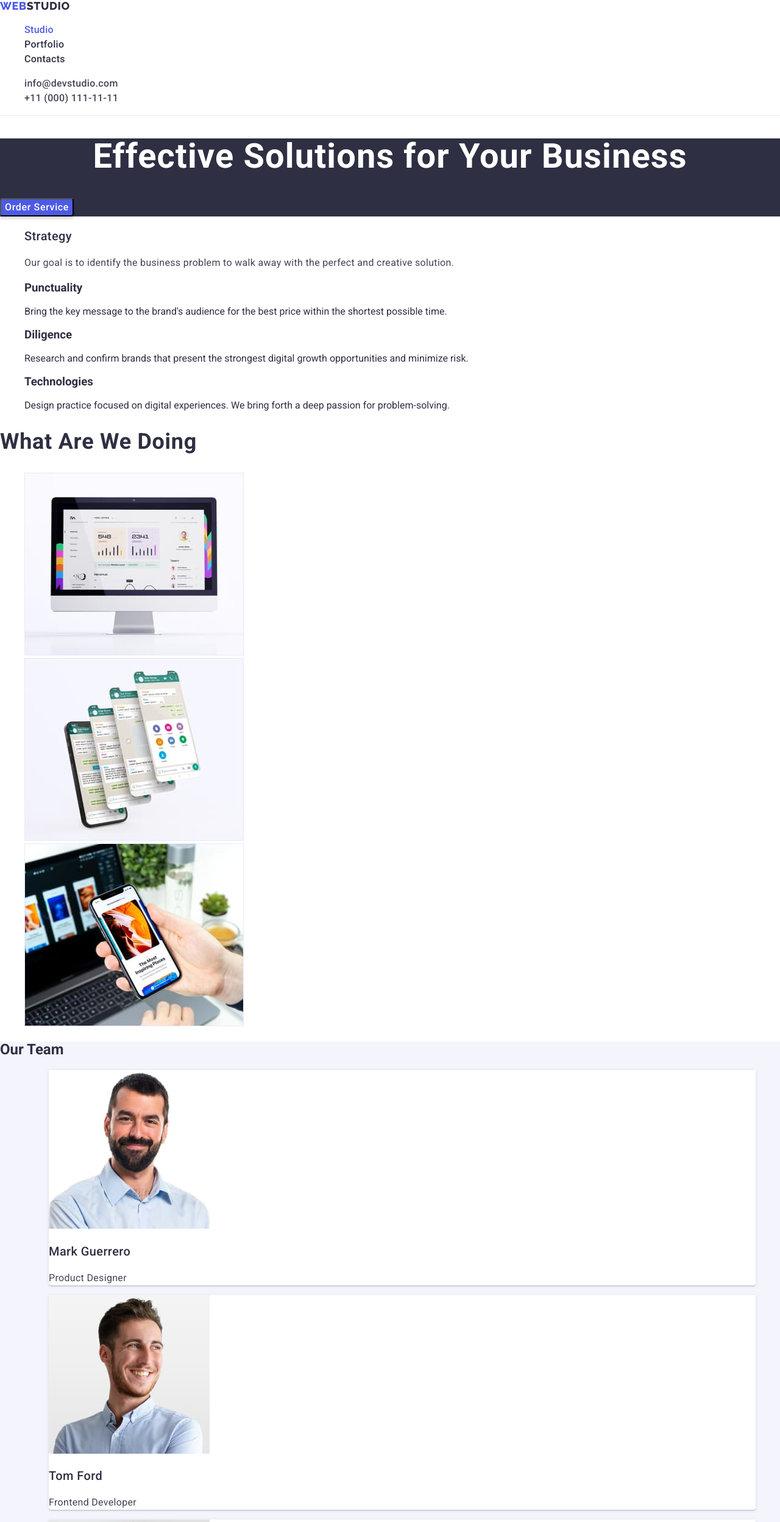
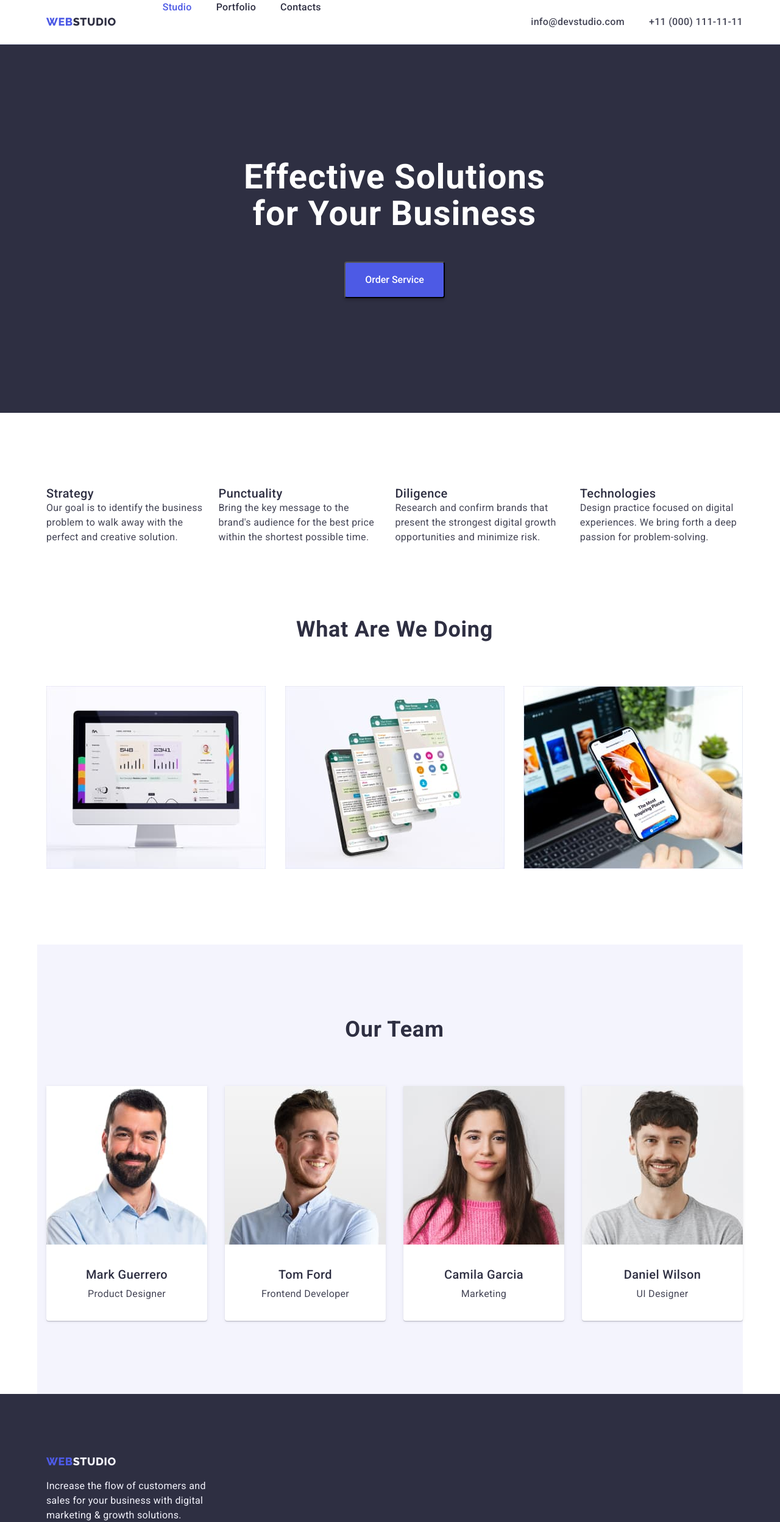
Before and after one commit to gorniakewa300/goit-markup-hw-03-1, a plain HTML site: page index.html in a window 1280 px wide. Shown: the top 2496 px of the page at 61% size. Drawn offline with nearby package versions, Linux system fonts and the light colour scheme.

Commit message:
added flex

```diff
--- a/css/style.css
+++ b/css/style.css
@@ -13,17 +13,30 @@ body {
   color: #2e2f42;
 }
 menu,
-ul {
+ul,
+p,
+h1,
+h2,
+h3,
+h4 {
   list-style-type: none;
+  margin: 0;
+  padding: 0;
+  border: 0;
 }
 
-/*header styles*/
+.container {
+  max-width: 1158px;
+  padding-left: 15px;
+  padding-left: 15px;
+  margin: auto;
+}
 .bg-header {
   background-color: var(--white);
   border-bottom: 1px solid var(--cornflower);
 }
 
-.logo-header {
+.logo-company {
   text-decoration: inherit;
   color: var(--brand-color);
   font-family: "Raleway";
@@ -33,12 +46,19 @@ ul {
   line-height: 1.16;
   letter-spacing: 0.54px;
   text-transform: uppercase;
+  display: flex;
+  flex-wrap: wrap;
+  justify-content: flex-start;
+  align-items: center;
+  margin-right: 76px;
 }
-.logo-header:hover {
-  color: none;
+.logo-web-lightbg {
+  color: var(--iris);
 }
-.logo-web {
-  color: var(--iris);
+.header-wrapper {
+  display: flex;
+  flex-wrap: wrap;
+  height: 72px;
 }
 .links {
   text-decoration: inherit;
@@ -61,9 +81,32 @@ ul {
 .contact-list {
   color: var(--slate);
 }
-/*main styles*/
+.nav-links {
+  display: flex;
+  flex-wrap: wrap;
+  justify-content: flex-start;
+  align-items: center;
+  gap: 40px;
+}
+
+.contact-list {
+  display: flex;
+  flex-wrap: wrap;
+  margin-left: auto;
+  align-items: center;
+  gap: 40px;
+}
+
+.main-title-bg {
+  background: var(--brand-color);
+}
 .title {
-  background: var(--brand-color);
+  display: flex;
+  flex-wrap: wrap;
+  flex-direction: column;
+  align-content: center;
+  padding-top: 188px;
+  padding-bottom: 188px;
 }
 .title-1-studio {
   color: var(--white);
@@ -74,33 +117,54 @@ ul {
   line-height: 1.07;
   letter-spacing: 1.12px;
   text-align: center;
+  max-width: 496px;
 }
+
 .btn-order {
+  display: flex;
+  align-self: center;
   color: var(--white);
   font-family: "Roboto";
   font-size: 16px;
-  font-style: normal;
   font-weight: 500;
   line-height: 1.5;
-  letter-spacing: 0.64px;
+  letter-spacing: 0.32;
   border-radius: 4px;
   background-color: var(--iris);
   box-shadow: 0px 4px 4px 0px rgba(0, 0, 0, 0.15);
+  margin-top: 48px;
+  padding: 16px 32px;
   cursor: pointer;
 }
-.feature-list {
+.btn-order:hover,
+.btn-order:focus {
+  background-color: var(--cloud);
+  color: var(--iris);
+}
+.features-list {
   background-color: var(--white);
+  padding-top: 120px;
+  gap: 24px;
 }
-.feature-title {
+.features-list,
+.feature-title p {
+  display: flex;
+  justify-content: space-around;
+}
+.features p {
+  padding-top: 8px;
+  max-width: 264px;
+  letter-spacing: 0.2px;
+}
+.feature-title h3 {
   color: var(--navyblue);
   font-family: "Roboto";
   font-size: 20px;
-  font-style: normal;
   font-weight: 500;
   line-height: 1.2;
   letter-spacing: 0.4px;
 }
-.feature-text {
+.description {
   color: var(--slate);
   font-family: "Roboto";
   font-size: 16px;
@@ -109,7 +173,12 @@ ul {
   line-height: 1.5;
   letter-spacing: 0.32px;
 }
-.section-2-title {
+.section-2,
+.section-3 {
+  padding-top: 120px;
+  padding-bottom: 120px;
+}
+.titles {
   color: var(--brand-color);
   font-family: "Roboto";
   font-size: 36px;
@@ -118,18 +187,38 @@ ul {
   line-height: 1.11;
   letter-spacing: 0.72px;
   text-transform: capitalize;
+  text-align: center;
+  margin-bottom: 72px;
 }
+.capabilities {
+  display: flex;
+  flex-wrap: wrap;
+  justify-content: space-between;
+  margin: 0;
+  row-gap: 24px;
+}
+
 .section-3 {
   background-color: var(--cloud);
 }
-.person-card {
+.team {
+  display: flex;
+  flex-wrap: wrap;
+  justify-content: space-between;
+  text-align: center;
+  row-gap: 24px;
+}
+
+.team figure {
   border-radius: 0px 0px 4px 4px;
   background-color: var(--white);
   box-shadow: 0px 2px 1px 0px rgba(46, 47, 66, 0.08),
     0px 1px 1px 0px rgba(46, 47, 66, 0.16),
     0px 1px 6px 0px rgba(46, 47, 66, 0.08);
+  margin: 0;
 }
-.person {
+
+.team figure {
   color: var(--brand-color);
   font-family: "Roboto";
   font-size: 20px;
@@ -138,21 +227,42 @@ ul {
   line-height: 1.2;
   letter-spacing: 0.4px;
 }
-.profession {
-  color: var(--slate);
-  font-family: "Roboto";
+.team figcaption {
+  padding-top: 32px;
+  padding-bottom: 32px;
+}
+.team-person {
+  padding-bottom: 8px;
+  font-size: 20px;
+  font-weight: 500;
+  line-height: 1.2;
+}
+
+.bg-footer {
+  background-color: var(--brand-color);
+  padding-left: 0;
+  padding-right: 0;
+}
+.footer-wrapper {
+  display: flex;
+  flex-direction: column;
+  justify-content: center;
+  min-height: 312px;
+}
+.footer-text {
+  color: var(--cloud);
+  font-family: Roboto;
   font-size: 16px;
   font-style: normal;
   font-weight: 400;
   line-height: 1.5;
   letter-spacing: 0.32px;
+  max-width: 264px;
+  margin-top: 17.5px;
 }
-/*footer styles*/
-.bg-footer {
-  background-color: var(--brand-color);
-}
-.logo-web-footer {
-  color: var(--white);
+
+.logo-company-footer {
+  color: var(--iris);
   font-family: "Raleway";
   font-size: 18px;
   font-style: normal;
@@ -162,19 +272,12 @@ ul {
   text-transform: uppercase;
   text-decoration: none;
 }
-.footer-text {
+.logo-company-footer span {
   color: var(--cloud);
-  font-family: Roboto;
-  font-size: 16px;
-  font-style: normal;
-  font-weight: 400;
-  line-height: 1.5;
-  letter-spacing: 0.32px;
 }
-/*portfolio styles-main*/
+
 .btn {
   color: var(--iris);
-  text-align: center;
   font-family: "Roboto";
   font-size: 16px;
   font-style: normal;
@@ -185,12 +288,43 @@ ul {
   border: 1px solid var(--cornflower);
   background-color: var(--cloud);
   cursor: pointer;
+  text-align: center;
+  padding: 12px 24px;
 }
 .btn:hover,
 .btn:focus {
   color: var(--white);
   background-color: var(--ocean);
 }
+.filter-buttons {
+  display: flex;
+  flex-wrap: wrap;
+  align-items: flex-start;
+  justify-content: center;
+  gap: 24px;
+  padding-top: 96px;
+  padding-bottom: 72px;
+}
+.cards {
+  display: flex;
+  flex-wrap: wrap;
+  justify-content: space-between;
+  text-align: left;
+  flex-shrink: 0;
+  margin: 0;
+  row-gap: 40px;
+  margin-bottom: 120px;
+}
+.cards figure {
+  margin: 0;
+}
+.cards figcaption {
+  padding: 32px 16px;
+  border-bottom: 1px solid var(--cornflower);
+  border-left: 1px solid var(--cornflower);
+  border-right: 1px solid var(--cornflower);
+}
+
 .project {
   color: var(--brand-color);
   font-family: "Roboto";
@@ -206,10 +340,6 @@ ul {
   font-size: 16px;
   font-style: normal;
   font-weight: 400;
-  line-height: 24px; /* 150% */
+  line-height: 1.5;
   letter-spacing: 0.32px;
 }
-.project-card {
-  border: 1px solid var(--cornflower);
-  background: var(--white);
-}
--- a/index.html
+++ b/index.html
@@ -21,23 +21,23 @@
   </head>
   <body>
     <header class="bg-header">
-      <div class="logo">
-        <a href="#" class="logo-header"
-          ><span class="logo-web">Web</span>Studio</a
+      <div class="container header-wrapper">
+        <a href="#" class="logo-company"
+          ><span class="logo-web-lightbg">Web</span>Studio</a
         >
-      </div>
-      <nav class="menu-nav">
-        <menu>
-          <li class="nav">
+        <nav>
+          <menu class="nav-links">
+            <li>
               <a class="links link-html" href="index.html">Studio</a>
             </li>
-          <li class="nav">
+            <li>
               <a class="links" href="portfolio.html">Portfolio</a>
             </li>
-          <li class="nav"><a class="links" href="#contacts">Contacts</a></li>
+            <li>
+              <a class="links" href="#contacts">Contacts</a>
+            </li>
           </menu>
         </nav>
-      <div>
         <ul class="contact-list">
           <li>
             <a class="links" href="mailto:info@devstudio.com"
@@ -51,45 +51,48 @@
       </div>
     </header>
     <main>
-      <div class="title">
+      <section class="main-title-bg">
+        <div class="container title">
           <h1 class="title-1-studio">Effective Solutions for Your Business</h1>
-        <button type="button" class="btn-order">Order Service</button>
+          <button class="btn-order" type="button">Order Service</button>
         </div>
-      <section class="section-1">
-        <ul class="feature-list">
-          <li>
-            <h3 class="feature-title">Strategy</h3>
-            <p class="feature-text">
+      </section>
+      <div>
+        <ul class="container features-list">
+          <li class="feature-title">
+            <h3>Strategy</h3>
+            <p class="description">
               Our goal is to identify the business problem to walk away with the
               perfect and creative solution.
             </p>
           </li>
-          <li>
-            <h3 class="feature">Punctuality</h3>
-            <p>
+          <li class="feature-title">
+            <h3>Punctuality</h3>
+            <p class="description">
               Bring the key message to the brand's audience for the best price
               within the shortest possible time.
             </p>
           </li>
-          <li>
-            <h3 class="feature">Diligence</h3>
-            <p>
+          <li class="feature-title">
+            <h3>Diligence</h3>
+            <p class="description">
               Research and confirm brands that present the strongest digital
               growth opportunities and minimize risk.
             </p>
           </li>
-          <li>
-            <h3 class="feature">Technologies</h3>
-            <p>
+          <li class="feature-title">
+            <h3>Technologies</h3>
+            <p class="description">
               Design practice focused on digital experiences. We bring forth a
               deep passion for problem-solving.
             </p>
           </li>
         </ul>
-      </section>
-      <section class="section-2">
-        <h2 class="section-2-title">What are we doing</h2>
-        <ul>
+      </div>
+      <section>
+        <div class="container section-2">
+          <h2 class="titles">What are we doing</h2>
+          <ul class="capabilities">
             <li>
               <img
                 src="image/what-are-we-doing/img-1.jpg"
@@ -115,12 +118,14 @@
               />
             </li>
           </ul>
+        </div>
       </section>
-      <section class="section-3">
-        <h2>Our Team</h2>
-        <ul>
+      <section>
+        <div class="container section-3">
+          <h2 class="titles">Our Team</h2>
+          <ul class="team">
             <li>
-            <figure class="person-card">
+              <figure>
                 <img
                   src="image/our-team/img-1.jpg"
                   alt="Mark Guerrero.Product Designer"
@@ -128,13 +133,13 @@
                   height="260"
                 />
                 <figcaption>
-                <p class="person">Mark Guerrero</p>
-                <p class="profession">Product Designer</p>
+                  <p class="team-person">Mark Guerrero</p>
+                  <p class="description">Product Designer</p>
                 </figcaption>
               </figure>
             </li>
             <li>
-            <figure class="person-card">
+              <figure>
                 <img
                   src="image/our-team/img-2.jpg"
                   alt="Tom Ford.Frontend Developer"
@@ -142,13 +147,13 @@
                   height="260"
                 />
                 <figcaption>
-                <p class="person">Tom Ford</p>
-                <p class="profession">Frontend Developer</p>
+                  <p class="team-person">Tom Ford</p>
+                  <p class="description">Frontend Developer</p>
                 </figcaption>
               </figure>
             </li>
             <li>
-            <figure class="person-card">
+              <figure>
                 <img
                   src="image/our-team/img-3.jpg"
                   alt="Camila Garcia.Marketing"
@@ -156,13 +161,13 @@
                   height="260"
                 />
                 <figcaption>
-                <p class="person">Camila Garcia</p>
-                <p class="profession">Marketing</p>
+                  <p class="team-person">Camila Garcia</p>
+                  <p class="description">Marketing</p>
                 </figcaption>
               </figure>
             </li>
             <li>
-            <figure class="person-card">
+              <figure>
                 <img
                   src="image/our-team/img-4.jpg"
                   alt="Daniel Wilson.UI Designer"
@@ -170,24 +175,27 @@
                   height="260"
                 />
                 <figcaption>
-                <p class="person">Daniel Wilson</p>
-                <p class="profession">UI Designer</p>
+                  <p class="team-person">Daniel Wilson</p>
+                  <p class="description">UI Designer</p>
                 </figcaption>
               </figure>
             </li>
           </ul>
+        </div>
       </section>
     </main>
-    <footer class="bg-footer">
-      <div>
-        <a class="logo-web-footer" href="#"
-          ><span class="logo-web">WEB</span>STUDIO</a
+    <footer>
+      <div class="bg-footer">
+        <div class="container footer-wrapper">
+          <a class="logo-company-footer" href="#"
+            >WEB<span class="logo-web-darkbg">STUDIO</span></a
           >
           <p class="footer-text">
             Increase the flow of customers and sales for your business with
             digital marketing & growth solutions.
           </p>
         </div>
+      </div>
     </footer>
   </body>
 </html>
```
Also changed, not shown: portfolio.html (+22 -15 lines), 1 other file. Lines whose indentation alone changed are shown as unchanged.
